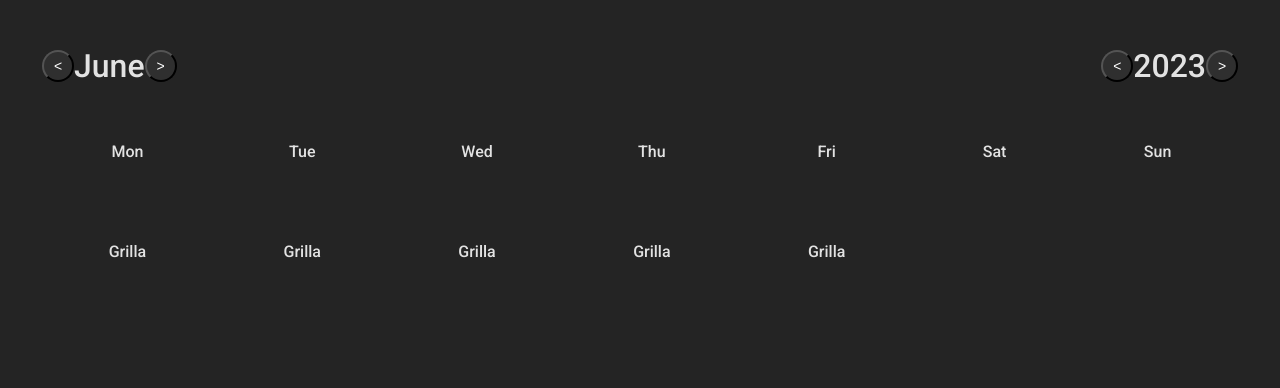
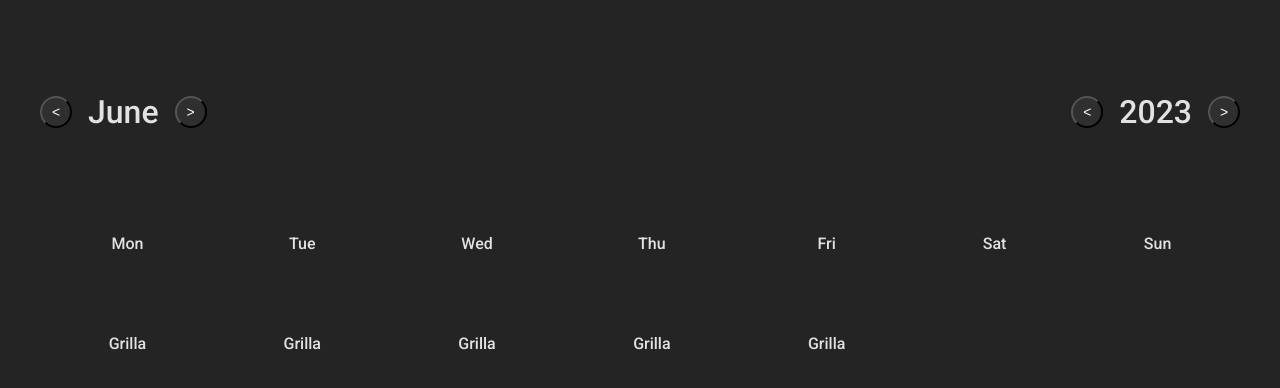
Before and after one commit to Patrushka87/react-calendar, a React (Vite) app: page / in a window 1280 px wide. Shown: the top 388 px of the page. Built offline with nearby package versions, Linux system fonts and the light colour scheme.

Commit message:
css month, year

```diff
--- a/src/Components/Calendar/Calendar.css
+++ b/src/Components/Calendar/Calendar.css
@@ -26,7 +26,13 @@
 .month {
   font-size: 2rem;
   font-family: "Roboto", sans-serif;
-  padding: 2px;
+
+}
+.year {
+    padding: 1rem;
+}
+.months {
+    padding: 1rem;
 }
 
 
@@ -40,7 +46,7 @@
   text-decoration: none;
   font-size: 14px;
   cursor: pointer;
-  padding: 3px;
+
 }
 .button:hover {
   background-color: rgb(26, 26, 26);
--- a/src/Components/Calendar/Calendar.jsx
+++ b/src/Components/Calendar/Calendar.jsx
@@ -23,7 +23,10 @@ const Calendar = () => {
             <div className="header-grid-container">
                 <div className="month">
                     <button className="button" disabled={selectedMonth <= 0} onClick={decrease}> {"<"} </button>
+                    <p className="months">
+
                     {months[selectedMonth].name}
+                    </p>
                     <button className="button" disabled={selectedMonth >= 11} onClick={increase}> {">"} </button>
                 </div>
 
@@ -33,7 +36,9 @@ const Calendar = () => {
 
                 <div className="month">
                     <button className="button">{"<"}</button>
-                    {currentYear}
+                    <p className="year">
+                        {currentYear}
+                    </p>
                     <button className="button"> {">"} </button>
                 </div>
             </div>
```
